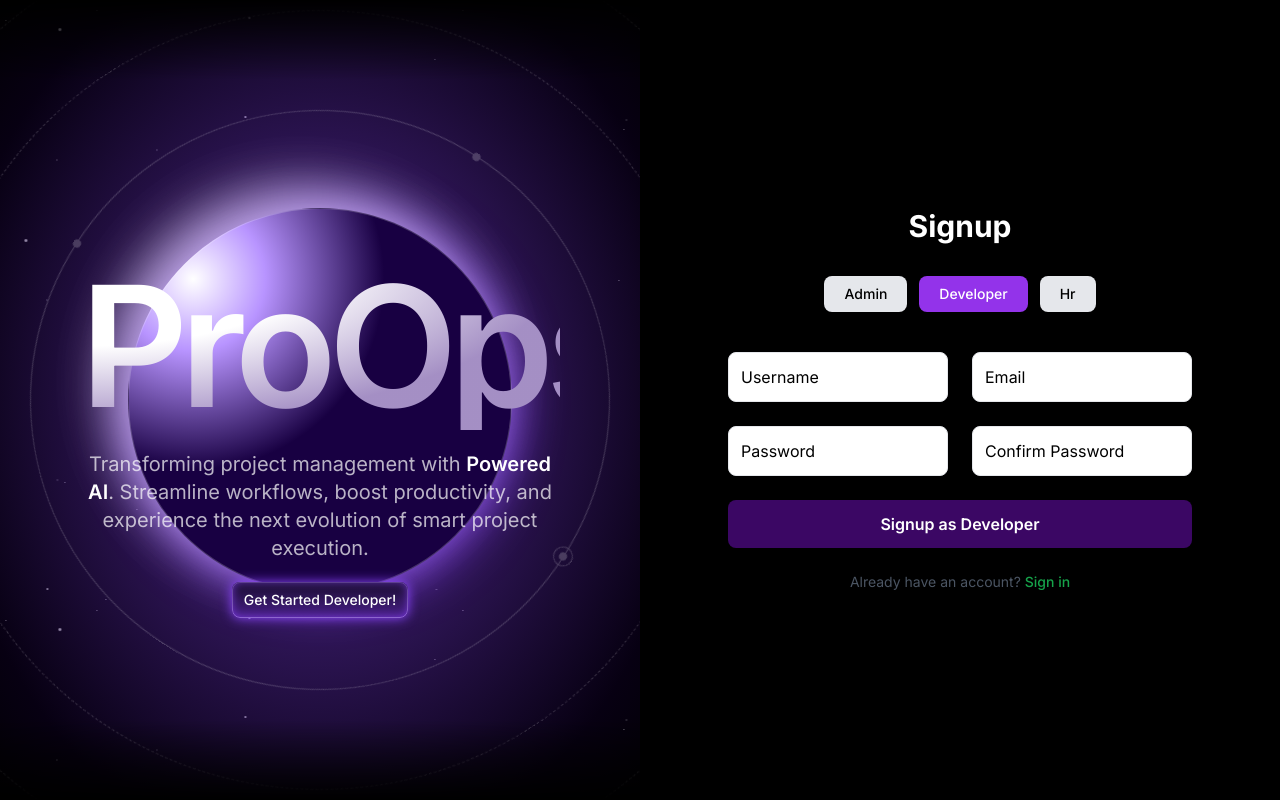
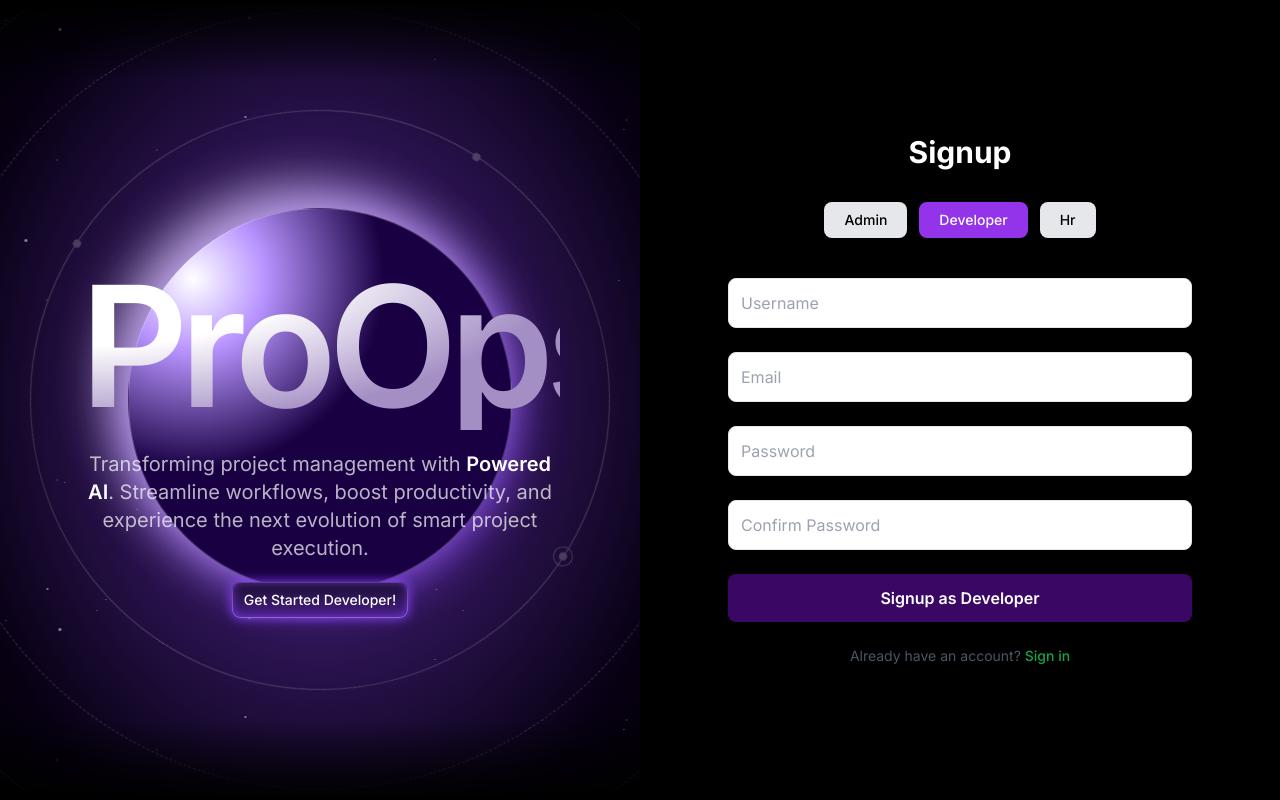
Before and after one commit to sandyddeveloper/ProOpsX-AI, a Next.js app: page /auth/signup in a window 1280 px wide. Built offline with nearby package versions, Linux system fonts and the light colour scheme.

Commit message:
auth done and mail, name, role dispplaying done

```diff
--- a/src/app/auth/AuthLayout.tsx
+++ b/src/app/auth/AuthLayout.tsx
@@ -5,7 +5,7 @@ import { Hero } from "@/sections/Hero";
 
 export default function AuthLayout({
     children,
-    imageSrc = "/auth-bg.jpg", // default image
+
 }: {
     children: React.ReactNode;
     imageSrc?: string;
--- a/src/app/auth/signin/page.tsx
+++ b/src/app/auth/signin/page.tsx
@@ -5,20 +5,12 @@ import axios from "axios";
 import AuthLayout from "../AuthLayout";
 
 export default function SigninPage() {
-  const [form, setForm] = useState({
-    username: "",
-    password: "",
-  });
-
+  const [form, setForm] = useState({ username: "", password: "" });
   const [loading, setLoading] = useState(false);
   const [message, setMessage] = useState("");
 
-  const handleChange = (e: React.ChangeEvent<HTMLInputElement | HTMLSelectElement>) => {
-    const { name, value } = e.target;
-    setForm({
-      ...form,
-      [name]: value,
-    });
+  const handleChange = (e: React.ChangeEvent<HTMLInputElement>) => {
+    setForm({ ...form, [e.target.name]: e.target.value });
   };
 
   const handleSubmit = async (e: React.FormEvent) => {
@@ -27,40 +19,17 @@ export default function SigninPage() {
     setMessage("");
 
     try {
-      // Call your Spring Boot login API
-      const response = await axios.post("http://localhost:8080/api/auth/signin", {
-        username: form.username,
-        password: form.password,
-      });
-
-      const { token, username, roles } = response.data;
-
-      // Optional: store in localStorage for client-side usage
-      localStorage.setItem("token", token);
-      localStorage.setItem("username", username);
-      localStorage.setItem("roles", JSON.stringify(roles));
-
-      // Save JWT in a secure cookie via Next.js API route
-      await fetch("/api/auth/set-cookies", {
-        method: "POST",
-        headers: { "Content-Type": "application/json" },
-        body: JSON.stringify({ token }),
-        credentials: "include", // IMPORTANT
-      });
-
+      // Request with credentials so HttpOnly cookie is set
+      const response = await axios.post(
+        "http://localhost:8080/api/auth/signin",
+        { username: form.username, password: form.password },
+        { withCredentials: true } // ✅ critical
+      );
 
       setMessage("Login successful ✅ Redirecting...");
-
-      // Redirect to dashboard
-      setTimeout(() => {
-        window.location.href = "/dashboard";
-      }, 1000);
+      setTimeout(() => window.location.href = "/dashboard", 1000);
     } catch (error: any) {
-      if (error.response && error.response.data) {
-        setMessage(error.response.data.message || "Invalid credentials!");
-      } else {
-        setMessage("Something went wrong. Please try again.");
-      }
+      setMessage(error.response?.data?.message || "Invalid credentials!");
     } finally {
       setLoading(false);
     }
@@ -70,7 +39,6 @@ export default function SigninPage() {
     <AuthLayout>
       <div className="min-h-screen flex flex-col justify-center px-4 sm:px-6 lg:px-8">
         <h2 className="text-3xl font-bold text-center mb-8">Sign In</h2>
-
         <form onSubmit={handleSubmit} className="w-full max-w-lg mx-auto space-y-6">
           <input
             type="text"
@@ -81,7 +49,6 @@ export default function SigninPage() {
             required
             className="w-full border rounded-lg px-4 py-3 text-black placeholder-black focus:outline-none focus:ring-2 focus:ring-purple-600"
           />
-
           <input
             type="password"
             name="password"
@@ -91,7 +58,6 @@ export default function SigninPage() {
             required
             className="w-full border rounded-lg px-4 py-3 text-black placeholder-black focus:outline-none focus:ring-2 focus:ring-purple-600"
           />
-
           <button
             type="submit"
             disabled={loading}
@@ -101,16 +67,13 @@ export default function SigninPage() {
           </button>
 
           {message && (
-            <p
-              className={`text-center text-sm mt-4 ${message.includes("successful") ? "text-green-600" : "text-red-600"
-                }`}
-            >
+            <p className={`text-center text-sm mt-4 ${message.includes("successful") ? "text-green-600" : "text-red-600"}`}>
               {message}
             </p>
           )}
 
           <p className="text-center text-sm text-gray-600 mt-6">
-            Don&apos;t have an account?{" "}
+            Don't have an account?{" "}
             <Link href="/auth/signup" className="text-green-600 hover:text-green-700 font-medium">
               Signup
             </Link>
--- a/src/app/auth/signup/page.tsx
+++ b/src/app/auth/signup/page.tsx
@@ -1,5 +1,5 @@
 "use client";
-import React, { useState, DragEvent } from "react";
+import React, { useState } from "react";
 import Link from "next/link";
 import axios from "axios";
 import AuthLayout from "../AuthLayout";
@@ -15,22 +15,26 @@ export default function SignupPage() {
   const [loading, setLoading] = useState(false);
   const [message, setMessage] = useState("");
 
-  const handleChange = (
-    e: React.ChangeEvent<HTMLInputElement | HTMLSelectElement>
-  ) => {
-    const { name, value } = e.target;
-    setForm({ ...form, [name]: value });
+  const handleChange = (e: React.ChangeEvent<HTMLInputElement>) => {
+    setForm({ ...form, [e.target.name]: e.target.value });
   };
 
-  const handleDragOver = (e: DragEvent<HTMLDivElement>) => {
-    e.preventDefault();
-  };
+  const strongPassword = (password: string) =>
+    /^(?=.*[a-z])(?=.*[A-Z])(?=.*\d)(?=.*[@$!%*?#&_])[A-Za-z\d@$!%*?#&_]{8,}$/.test(
+      password
+    );
 
   const handleSubmit = async (e: React.FormEvent) => {
     e.preventDefault();
 
     if (form.password !== form.confirmPassword) {
       setMessage("Passwords do not match!");
+      return;
+    }
+    if (!strongPassword(form.password)) {
+      setMessage(
+        "Password must contain 8+ chars, uppercase, lowercase, number & special char!"
+      );
       return;
     }
 
@@ -42,16 +46,13 @@ export default function SignupPage() {
         username: form.username,
         email: form.email,
         password: form.password,
-        role: [role], // Backend expects array of roles
+        role: [role],
       });
 
-      setMessage(response.data.message || "User registered successfully!");
+      setMessage("✅ Signup successful! Redirecting to login...");
+      setTimeout(() => (window.location.href = "/auth/signin"), 1500);
     } catch (error: any) {
-      if (error.response && error.response.data) {
-        setMessage(error.response.data.message || "Signup failed!");
-      } else {
-        setMessage("Something went wrong. Please try again.");
-      }
+      setMessage(error.response?.data?.message || "Signup failed!");
     } finally {
       setLoading(false);
     }
@@ -79,74 +80,68 @@ export default function SignupPage() {
           ))}
         </div>
 
-        <form
-          onSubmit={handleSubmit}
-          className="max-w-lg mx-auto space-y-4 sm:space-y-6"
-        >
-          <div className="grid grid-cols-1 sm:grid-cols-2 gap-4 sm:gap-6">
+        <form onSubmit={handleSubmit} className="max-w-lg mx-auto space-y-6">
           <input
             type="text"
             name="username"
             placeholder="Username"
             value={form.username}
             onChange={handleChange}
-              className="w-full border rounded-lg px-3 py-2 sm:py-3 text-black placeholder-black focus:outline-none focus:ring-2 focus:ring-purple-600"
+            className="w-full border rounded-lg px-3 py-3 text-black focus:ring-2 focus:ring-purple-600"
             required
           />
+
           <input
             type="email"
             name="email"
             placeholder="Email"
             value={form.email}
             onChange={handleChange}
-              className="w-full border rounded-lg px-3 py-2 sm:py-3 text-black placeholder-black focus:outline-none focus:ring-2 focus:ring-purple-600"
+            className="w-full border rounded-lg px-3 py-3 text-black focus:ring-2 focus:ring-purple-600"
             required
           />
-          </div>
 
-          <div className="grid grid-cols-1 sm:grid-cols-2 gap-4 sm:gap-6">
           <input
             type="password"
             name="password"
             placeholder="Password"
             value={form.password}
             onChange={handleChange}
-              className="w-full border rounded-lg px-3 py-2 sm:py-3 text-black placeholder-black focus:outline-none focus:ring-2 focus:ring-purple-600"
+            className="w-full border rounded-lg px-3 py-3 text-black focus:ring-2 focus:ring-purple-600"
             required
           />
+
           <input
             type="password"
             name="confirmPassword"
             placeholder="Confirm Password"
             value={form.confirmPassword}
             onChange={handleChange}
-              className="w-full border rounded-lg px-3 py-2 sm:py-3 text-black placeholder-black focus:outline-none focus:ring-2 focus:ring-purple-600"
+            className="w-full border rounded-lg px-3 py-3 text-black focus:ring-2 focus:ring-purple-600"
             required
           />
-          </div>
 
           <button
             type="submit"
             disabled={loading}
             className="w-full bg-purple-950 text-white py-3 rounded-lg hover:bg-purple-700 transition font-semibold disabled:opacity-50"
           >
-            {loading ? "Signing up..." : `Signup as ${role.charAt(0).toUpperCase() + role.slice(1)}`}
+            {loading
+              ? "Signing up..."
+              : `Signup as ${role.charAt(0).toUpperCase() + role.slice(1)}`}
           </button>
 
           {message && (
             <p
-              className={`text-center text-sm mt-4 sm:mt-6 ${
-                message.includes("successfully")
-                  ? "text-green-600"
-                  : "text-red-600"
+              className={`text-center text-sm mt-4 ${
+                message.includes("success") ? "text-green-600" : "text-red-600"
               }`}
             >
               {message}
             </p>
           )}
 
-          {/* Footer */}
-          <p className="text-center text-sm text-gray-600 mt-4 sm:mt-6">
+          <p className="text-center text-sm text-gray-600 mt-6">
             Already have an account?{" "}
             <Link
               href="/auth/signin"
--- a/src/app/dashboard/MainArea.tsx
+++ b/src/app/dashboard/MainArea.tsx
@@ -16,15 +16,11 @@ const MainArea = () => {
     useEffect(() => {
         const fetchUser = async () => {
             try {
-                const token = localStorage.getItem("token");
-                if (!token) return;
-
-                const response = await axios.get("http://localhost:8080/api/auth/user", {
-                    headers: {
-                        Authorization: `Bearer ${token}`,
-                    },
-                    withCredentials: true,
-                });
+                const response = await axios.get(
+                    "http://localhost:8080/api/auth/user",
+                    { withCredentials: true }
+                );
+                console.log("User API Response:", response.data);
 
                 setUser({
                     username: response.data.username,
--- a/src/app/dashboard/layout.tsx
+++ b/src/app/dashboard/layout.tsx
@@ -10,7 +10,7 @@ export default function DashboardLayout({
 }) {
   // Get JWT token from cookies
   const cookieStore = cookies();
-  const token = cookieStore.get("token")?.value;
+  const token = cookieStore.get("jwt")?.value;
 
   // Redirect if not authenticated
   if (!token) {
```
Also changed, not shown: src/components/Header.tsx (+36 -15 lines), src/components/ui/UserLabel.tsx (+5 -3 lines). Lines whose indentation alone changed are shown as unchanged.
